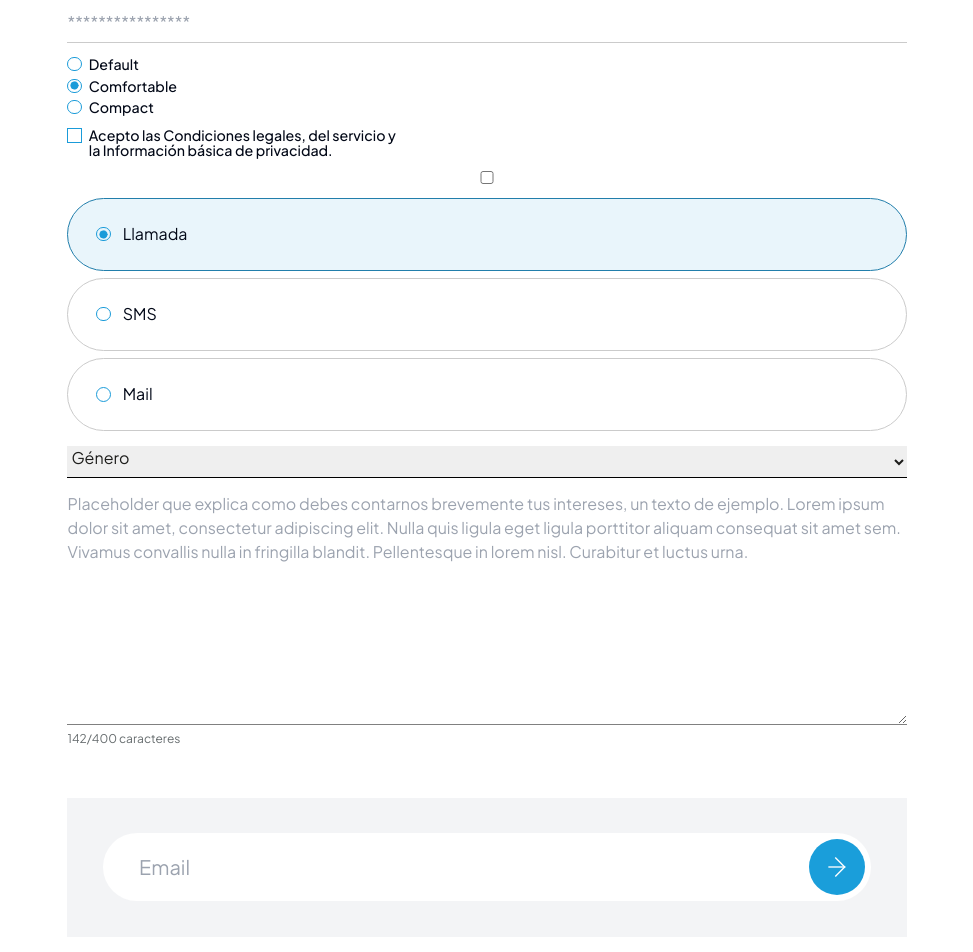
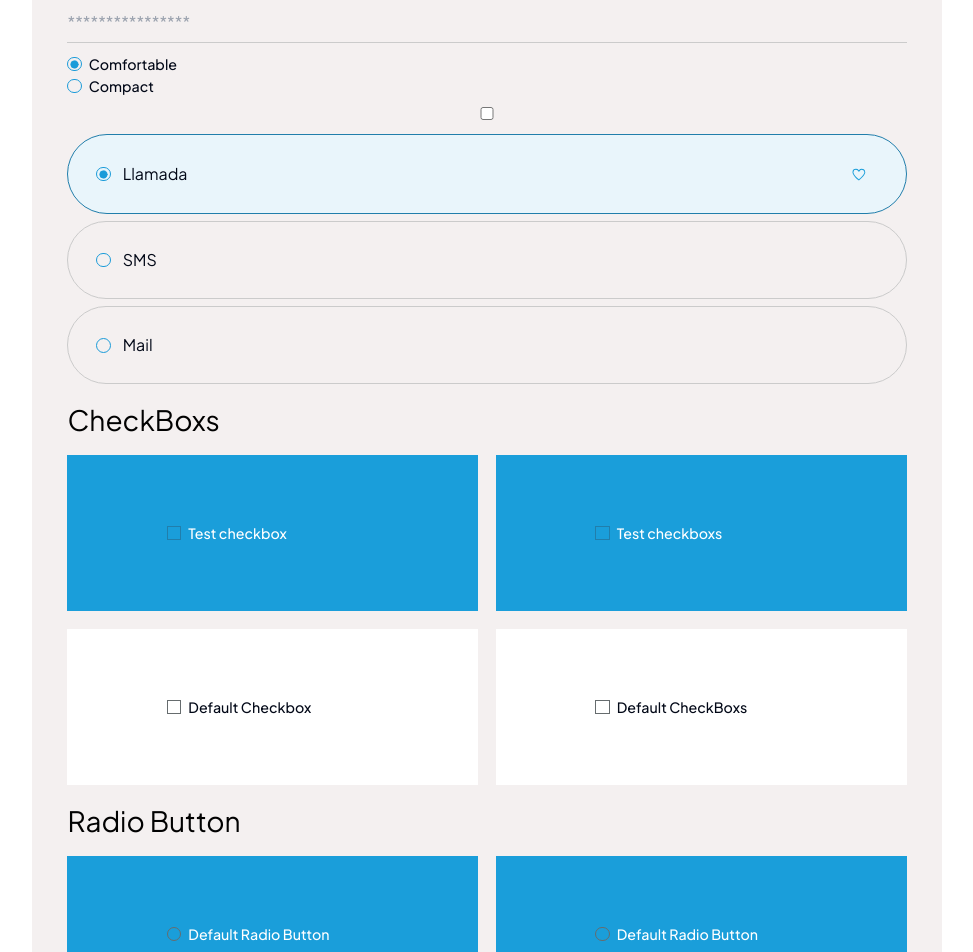
Before and after one commit to lanegrita/autismo_empleo, a Next.js app: page /playground/inputs in a window 1280 px wide. Shown: the part 120-1072 px from the top of the page, without its empty margins (153-1126 px from the left). Built offline with nearby package versions, Linux system fonts and the light colour scheme.

Commit message:
Add variants of checkbox and radio buttons

```diff
--- /dev/null
+++ b/app/components/form/check-box/CheckBox.tsx
@@ -0,0 +1,30 @@
+import React from "react";
+import { Checkbox } from "@/components/ui/checkbox";
+import styles from "./CheckBox.module.css";
+import { cn } from "@/lib/utils";
+
+interface CheckBoxProps {
+  label: string;
+  varient?: "default" | "azul";
+}
+
+const CheckBox = ({ label, varient = "default" }: CheckBoxProps) => {
+  return (
+    <div className="items-top flex space-x-2 max-w-sm">
+      <Checkbox variant={varient} id={label} />
+      <div className="grid gap-1.5 leading-none">
+        <label
+          htmlFor={label}
+          className={cn(
+            "text-base font-medium leading-none peer-disabled:cursor-not-allowed peer-disabled:opacity-70",
+            varient === "azul" && "text-white"
+          )}
+        >
+          {label}
+        </label>
+      </div>
+    </div>
+  );
+};
+
+export default CheckBox;
--- a/app/components/form/radio-button/RadioButton.module.css
+++ b/app/components/form/radio-button/RadioButton.module.css
@@ -1,13 +1,17 @@
 .container {
   border: 1px solid #cbcbcb;
   border-radius: 200px;
-  padding: calc(var(--spacer-12) - 1px) var(--spacer-14) var(--spacer-12)
-    var(--spacer-14);
+  padding: var(--spacer-13) var(--spacer-14);
   display: flex;
   align-items: center;
+  justify-content: space-between;
   gap: var(--spacer-6);
 }
-
+.left_container {
+  display: flex;
+  gap: var(--spacer-6);
+  align-items: center;
+}
 .container.checked {
   background: var(--color-azul-light-3);
   border-color: var(--color-azul-dark-2);
@@ -16,3 +20,8 @@
 .title {
   font-size: var(--text-para);
 }
+.icon {
+  position: relative;
+  width: 38px;
+  height: 26px;
+}
--- a/app/components/form/radio-button/RadioButton.tsx
+++ b/app/components/form/radio-button/RadioButton.tsx
@@ -3,12 +3,15 @@ import React from "react";
 import styles from "./RadioButton.module.css";
 import { RadioGroupItem } from "@/components/ui/radio-group";
 import { cn } from "@/lib/utils";
+import { Label } from "@/components/ui/label";
+import Image from "next/image";
 
 interface RadioButtonProps {
   id: string;
-  name: string;
   title: string;
   checked?: boolean;
+  icon?: string;
+  variant?: "default" | "azul";
 }
 
 const RadioButton = (props: RadioButtonProps) => {
@@ -17,15 +20,38 @@ const RadioButton = (props: RadioButtonProps) => {
       htmlFor={props.id}
       className={cn(styles.container, props.checked && styles.checked)}
     >
+      <div className={styles.left_container}>
         <RadioGroupItem
           defaultChecked={props.checked}
           value={props.id}
           id={props.id}
         />
+
         {/* <input type="radio"  /> */}
         <div className={styles.title}>{props.title}</div>
+      </div>
+      {props.icon && (
+        <div className={styles.icon}>
+          <Image src={props.icon} alt="input Icon" fill />
+        </div>
+      )}
     </label>
   );
 };
 
-export default RadioButton;
+const SimpleRadioButton = ({
+  id,
+  title,
+  variant = "default",
+}: RadioButtonProps) => {
+  return (
+    <div className="flex items-center space-x-2">
+      <RadioGroupItem variant={variant} value={id} id={id} />
+      <Label variant={variant} htmlFor={id}>
+        {title}
+      </Label>
+    </div>
+  );
+};
+
+export { RadioButton, SimpleRadioButton };
--- a/app/playground/inputs/page.tsx
+++ b/app/playground/inputs/page.tsx
@@ -4,24 +4,26 @@ import { RadioGroup, RadioGroupItem } from "@/components/ui/radio-group";
 import { Label } from "@/components/ui/label";
 import { Checkbox } from "@/components/ui/checkbox";
 import Input from "@/app/components/form/input/Input";
-import RadioButton from "@/app/components/form/radio-button/RadioButton";
 import Dropdown from "@/app/components/form/dropdown/Dropdown";
 import Textarea from "@/app/components/form/text-area/Textarea";
 import Form from "./Form";
+import CheckBox from "@/app/components/form/check-box/CheckBox";
+import { Title } from "@/app/components/ui/typography/Typography";
+import {
+  RadioButton,
+  SimpleRadioButton,
+} from "@/app/components/form/radio-button/RadioButton";
 
+const loveIcon = "/images/icons/love.svg";
 const Playground = () => {
   return (
-    <div className=" flex flex-col gap-4  p-10 max-w-5xl mx-auto">
+    <div className=" flex flex-col gap-4  p-10 max-w-5xl mx-auto bg-[#F4F0F0]">
       <Input type="text" placeholder="Nombre" variant="simple" />
       <Input type="email" placeholder="Email" variant="simple" />
       <Input type="password" placeholder="****************" variant="simple" />
 
       {/* Radio Buttons */}
       <RadioGroup defaultValue="comfortable">
-        <div className="flex items-center space-x-2">
-          <RadioGroupItem value="default" id="r1" />
-          <Label htmlFor="r1">Default</Label>
-        </div>
         <div className="flex items-center space-x-2">
           <RadioGroupItem value="comfortable" id="r2" />
           <Label htmlFor="r2">Comfortable</Label>
@@ -32,30 +34,62 @@ const Playground = () => {
         </div>
       </RadioGroup>
 
-      {/* Checkboxes */}
-      <div className="items-top flex space-x-2 max-w-sm">
-        <Checkbox id="terms1" />
-        <div className="grid gap-1.5 leading-none">
-          <label
-            htmlFor="terms1"
-            className="text-base font-medium leading-none peer-disabled:cursor-not-allowed peer-disabled:opacity-70"
-          >
-            Acepto las Condiciones legales, del servicio y la Información básica
-            de privacidad.
-          </label>
-        </div>
-      </div>
-
       {/* Simple Radio Button */}
       <input type="checkbox" />
 
       {/* Radio Button */}
       <RadioGroup defaultValue="radio1">
-        <RadioButton checked id="radio1" name="options" title="Llamada" />
-        <RadioButton id="radio2" name="options" title="SMS" />
-        <RadioButton id="radio3" name="options" title="Mail" />
+        <RadioButton icon={loveIcon} checked id="radio1" title="Llamada" />
+        <RadioButton id="radio2" title="SMS" />
+        <RadioButton id="radio3" title="Mail" />
       </RadioGroup>
 
+      {/* =================================== */}
+      {/* CheckBox Starts */}
+      <Title tag="h2">CheckBoxs</Title>
+      <div className=" grid grid-cols-2 gap-5">
+        <div className="bg-[#1a9eda] py-20 px-28 flex flex-col gap-4">
+          <CheckBox varient="azul" label="Test checkbox" />
+        </div>
+        <div className="bg-[#1a9eda] py-20 px-28 flex flex-col gap-4">
+          <CheckBox varient="azul" label="Test checkboxs" />
+        </div>
+        <div className="bg-white py-20 px-28 flex flex-col gap-4">
+          <CheckBox label="Default Checkbox" />
+        </div>
+        <div className="bg-white py-20 px-28 flex flex-col gap-4">
+          <CheckBox label="Default CheckBoxs" />
+        </div>
+      </div>
+      {/* CheckBox Ends */}
+
+      {/* RadioButton Starts */}
+      <Title tag="h2">Radio Button</Title>
+
+      <RadioGroup className=" grid grid-cols-2 gap-5" defaultValue="radio1">
+        <div className="bg-[#1a9eda] py-20 px-28 flex flex-col gap-4">
+          <SimpleRadioButton
+            variant="azul"
+            title="Default Radio Button"
+            id="1"
+          />
+        </div>
+        <div className="bg-[#1a9eda] py-20 px-28 flex flex-col gap-4">
+          <SimpleRadioButton
+            variant="azul"
+            title="Default Radio Button"
+            id="2"
+          />
+        </div>
+        <div className="bg-white py-20 px-28 flex flex-col gap-4">
+          <SimpleRadioButton title="Default Radio Button" id="3" />
+        </div>
+        <div className="bg-white py-20 px-28 flex flex-col gap-4">
+          <SimpleRadioButton title="Default Radio Button" id="4" />
+        </div>
+      </RadioGroup>
+
+      {/* RadioButtons Ends */}
       {/* DropDown */}
       <Dropdown />
 
--- a/components/ui/checkbox.tsx
+++ b/components/ui/checkbox.tsx
@@ -5,15 +5,20 @@ import * as CheckboxPrimitive from "@radix-ui/react-checkbox";
 import { Check } from "lucide-react";
 
 import { cn } from "@/lib/utils";
-
+interface CheckBoxCnProps {
+  variant?: string;
+}
 const Checkbox = React.forwardRef<
   React.ElementRef<typeof CheckboxPrimitive.Root>,
-  React.ComponentPropsWithoutRef<typeof CheckboxPrimitive.Root>
+  React.ComponentPropsWithoutRef<typeof CheckboxPrimitive.Root> &
+    CheckBoxCnProps
 >(({ className, ...props }, ref) => (
   <CheckboxPrimitive.Root
     ref={ref}
     className={cn(
-      "peer h-4 w-4 shrink-0 border border-primary ring-offset-background focus-visible:outline-none focus-visible:ring-2 focus-visible:ring-ring focus-visible:ring-offset-2 disabled:cursor-not-allowed disabled:opacity-50 data-[state=checked]:bg-primary data-[state=checked]:text-primary-foreground",
+      "peer h-4 w-4 shrink-0 border border-[#666c6e] data-[state=checked]:bg-[#1a9eda] data-[state=checked]:border-none ring-offset-background focus-visible:outline-none focus-visible:ring-2 focus-visible:ring-ring focus-visible:ring-offset-2 disabled:cursor-not-allowed disabled:opacity-50 data-[state=checked]:bg-[#1a9eda] data-[state=checked]:text-primary-foreground",
+      props.variant === "azul" &&
+        "data-[state=checked]:bg-white data-[state=checked]:text-[#1a9eda] border-[#217eab]",
       className
     )}
     {...props}
--- a/components/ui/label.tsx
+++ b/components/ui/label.tsx
@@ -5,7 +5,9 @@ import * as LabelPrimitive from "@radix-ui/react-label";
 import { cva, type VariantProps } from "class-variance-authority";
 
 import { cn } from "@/lib/utils";
-
+interface LableProps {
+  variant?: string;
+}
 const labelVariants = cva(
   "text-base font-medium leading-none peer-disabled:cursor-not-allowed peer-disabled:opacity-70"
 );
@@ -13,11 +15,16 @@ const labelVariants = cva(
 const Label = React.forwardRef<
   React.ElementRef<typeof LabelPrimitive.Root>,
   React.ComponentPropsWithoutRef<typeof LabelPrimitive.Root> &
-    VariantProps<typeof labelVariants>
+    VariantProps<typeof labelVariants> &
+    LableProps
 >(({ className, ...props }, ref) => (
   <LabelPrimitive.Root
     ref={ref}
-    className={cn(labelVariants(), className)}
+    className={cn(
+      labelVariants(),
+      className,
+      props.variant === "azul" && "text-white"
+    )}
     {...props}
   />
 ));
--- a/components/ui/radio-group.tsx
+++ b/components/ui/radio-group.tsx
@@ -1,11 +1,13 @@
-"use client"
+"use client";
 
-import * as React from "react"
-import * as RadioGroupPrimitive from "@radix-ui/react-radio-group"
-import { Circle } from "lucide-react"
+import * as React from "react";
+import * as RadioGroupPrimitive from "@radix-ui/react-radio-group";
+import { Circle } from "lucide-react";
 
-import { cn } from "@/lib/utils"
-
+import { cn } from "@/lib/utils";
+interface RadioProps {
+  variant?: string;
+}
 const RadioGroup = React.forwardRef<
   React.ElementRef<typeof RadioGroupPrimitive.Root>,
   React.ComponentPropsWithoutRef<typeof RadioGroupPrimitive.Root>
@@ -16,19 +18,21 @@ const RadioGroup = React.forwardRef<
       {...props}
       ref={ref}
     />
-  )
-})
-RadioGroup.displayName = RadioGroupPrimitive.Root.displayName
+  );
+});
+RadioGroup.displayName = RadioGroupPrimitive.Root.displayName;
 
 const RadioGroupItem = React.forwardRef<
   React.ElementRef<typeof RadioGroupPrimitive.Item>,
-  React.ComponentPropsWithoutRef<typeof RadioGroupPrimitive.Item>
+  React.ComponentPropsWithoutRef<typeof RadioGroupPrimitive.Item> & RadioProps
 >(({ className, ...props }, ref) => {
   return (
     <RadioGroupPrimitive.Item
       ref={ref}
       className={cn(
         "aspect-square h-4 w-4 rounded-full border border-primary text-primary ring-offset-background focus:outline-none focus-visible:ring-2 focus-visible:ring-ring focus-visible:ring-offset-2 disabled:cursor-not-allowed disabled:opacity-50",
+        props.variant === "azul" &&
+          " border-[#666C6E] text-white data-[state=checked]:border-white ",
         className
       )}
       {...props}
@@ -37,8 +41,8 @@ const RadioGroupItem = React.forwardRef<
         <Circle className="h-2.5 w-2.5 fill-current text-current" />
       </RadioGroupPrimitive.Indicator>
     </RadioGroupPrimitive.Item>
-  )
-})
-RadioGroupItem.displayName = RadioGroupPrimitive.Item.displayName
+  );
+});
+RadioGroupItem.displayName = RadioGroupPrimitive.Item.displayName;
 
-export { RadioGroup, RadioGroupItem }
+export { RadioGroup, RadioGroupItem };
```
Also changed, not shown: app/components/form/check-box/CheckBox.module.css (added). Lines whose indentation alone changed are shown as unchanged.
